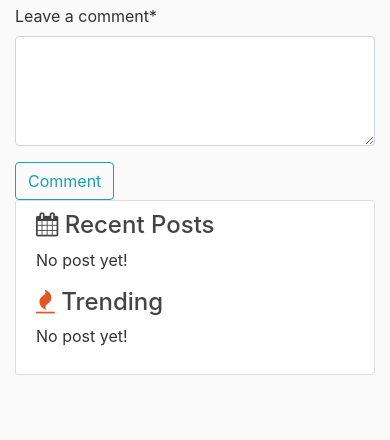
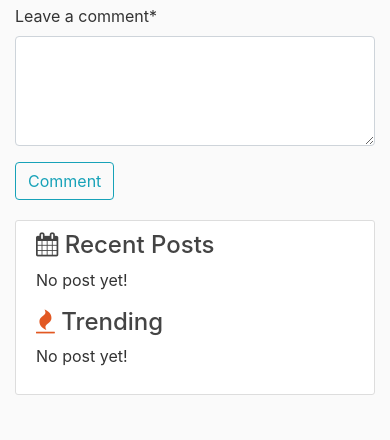
Before and after one commit to AndrejTsvetkov/my_website, a Django app: template blog/templates/blog/post_detail.html in a window 390 px wide. Shown: the part 220-660 px from the top of the page. Run offline with Django 3.2, Linux system fonts and the light colour scheme; the template is opened without the code that fills it: values that come from a table or form of the project are taken from there, others are empty; some libraries are stand-ins or nearby versions.

Commit message:
Small fix for mobile version

```diff
--- a/blog/templates/blog/post_detail.html
+++ b/blog/templates/blog/post_detail.html
@@ -50,11 +50,9 @@
         </article>
     {% endfor %}
 {% endif %}
-
 <form method="post">
     {% csrf_token %}
     {{ comment_form|crispy }}
-    <button class="btn btn-outline-info" type="submit" name="post_comment">Comment</button>
+    <button class="btn btn-outline-info" type="submit" name="post_comment" style="margin-bottom: 20px;">Comment</button>
 </form>
-
 {% endblock content %}
```
